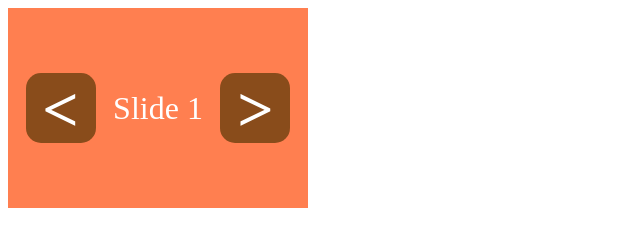
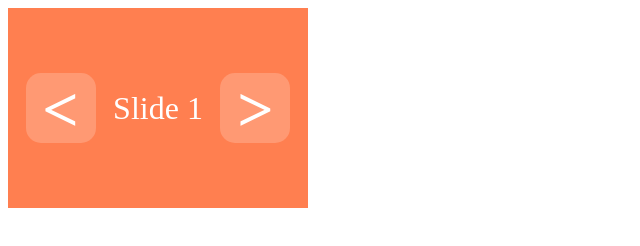
Before and after one commit to GoutteDooo/template_slider_full-CSS, a plain HTML site: page index.html in a window 1280 px wide. Shown: the whole page, without its empty margins (0-640 px from the left). Drawn offline with Linux system fonts and the light colour scheme.

Commit message:
bg arrows better

```diff
--- a/style.css
+++ b/style.css
@@ -39,7 +39,7 @@
 }
 
 label {
-  background: rgba(78, 51, 0, 0.664);
+  background: #ffffff33;
   height: 70px;
   width: 70px;
   text-align: center;
```
